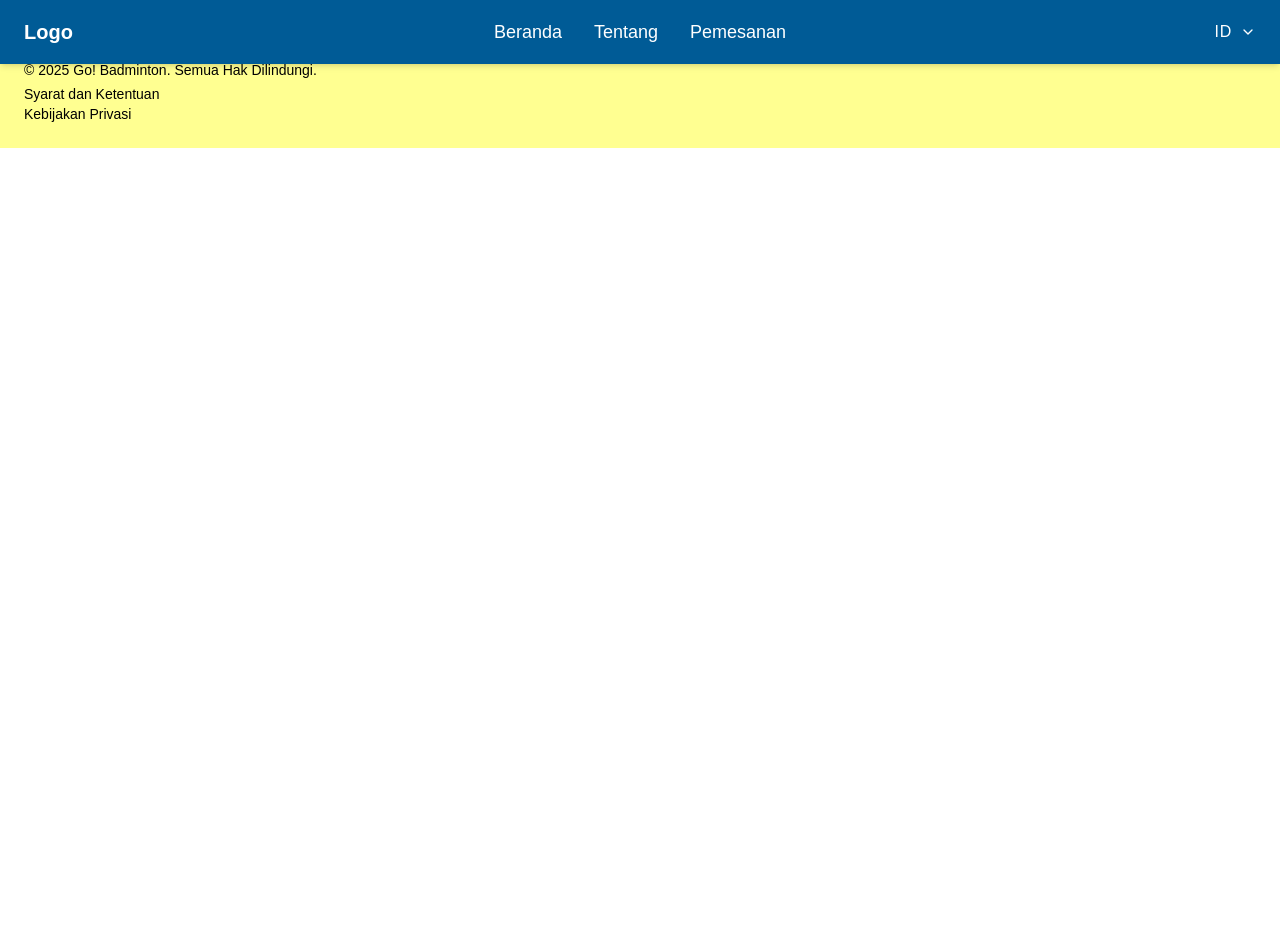
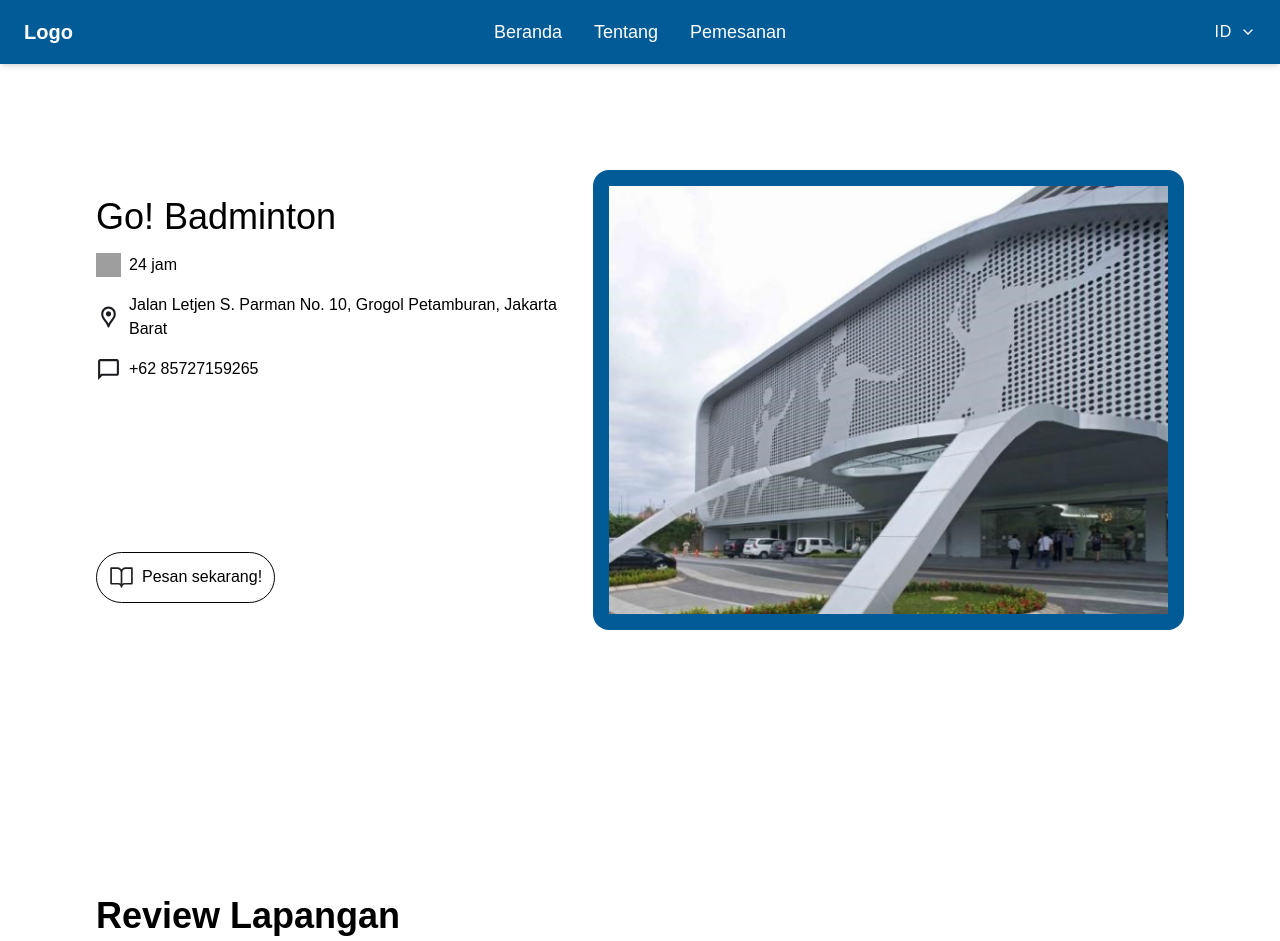
Before and after one commit to BoviliusMeidi/go-badminton, a Next.js app: page / in a window 1280 px wide. Shown: the top 941 px of the page. Before the commit the page ends 800 px from the top, so only its background shows below. Built offline with nearby package versions, Linux system fonts and the light colour scheme; grey boxes are pictures that could not be loaded; a web font is replaced by a local one.

Commit message:
feat(pages) : add Hero and ReviewCourt to the HomePage

```diff
--- a/app/page.tsx
+++ b/app/page.tsx
@@ -1,8 +1,21 @@
-import Image from "next/image";
+/**
+ * @fileoverview
+ * This file contains the main Home page component for the application.
+ * It serves as the root entry point (`/`) and assembles the different
+ * sections of the homepage.
+ */
 
-export default function Home() {
+"use client";
+
+import { JSX } from "react";
+import Hero from "./_components/Hero";
+import ReviewCourt from "./_components/ReviewCourt";
+
+export default function Home(): JSX.Element {
   return (
     <>
+      <Hero />
+      <ReviewCourt />
     </>
   );
 }
```
